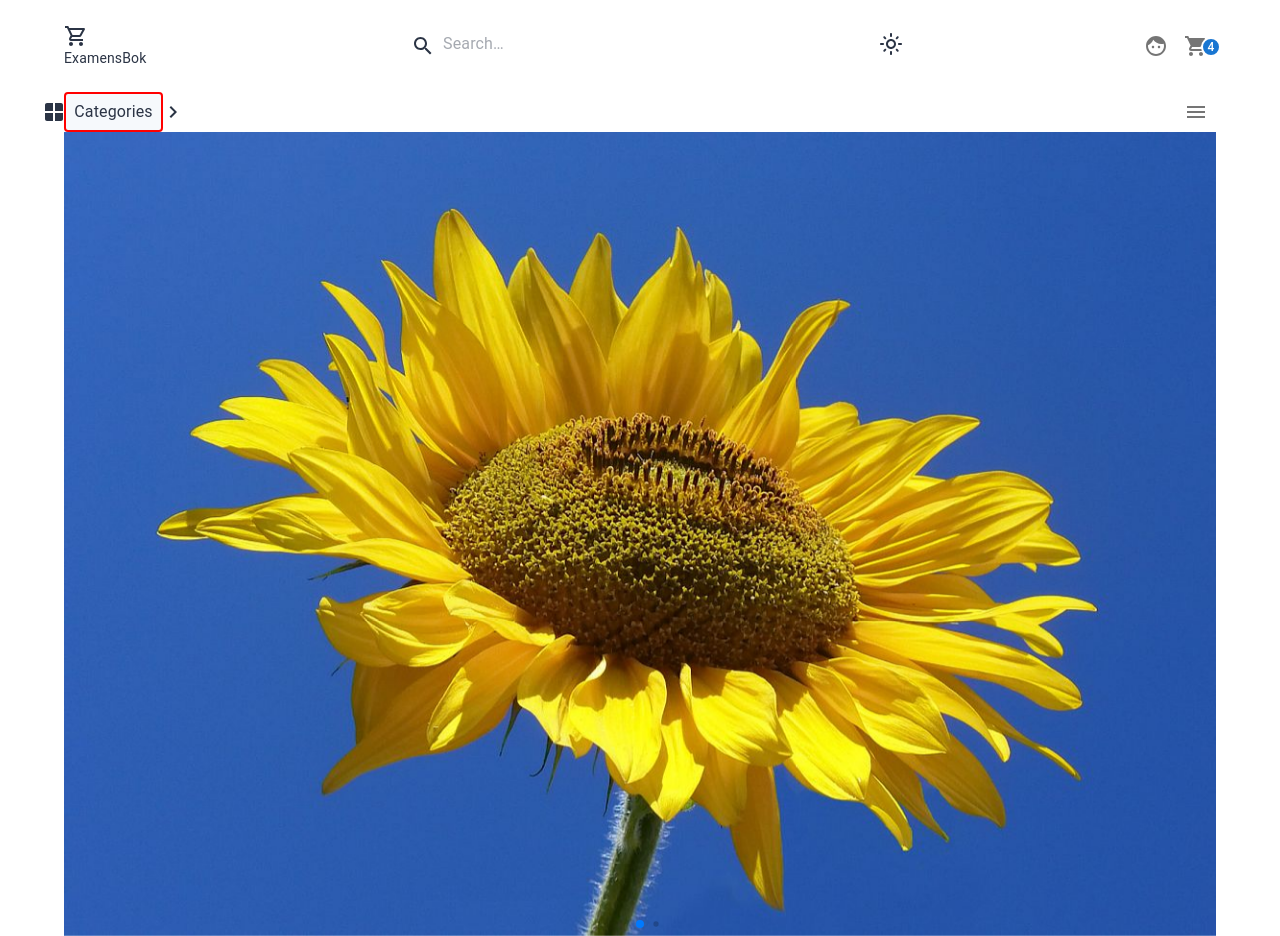
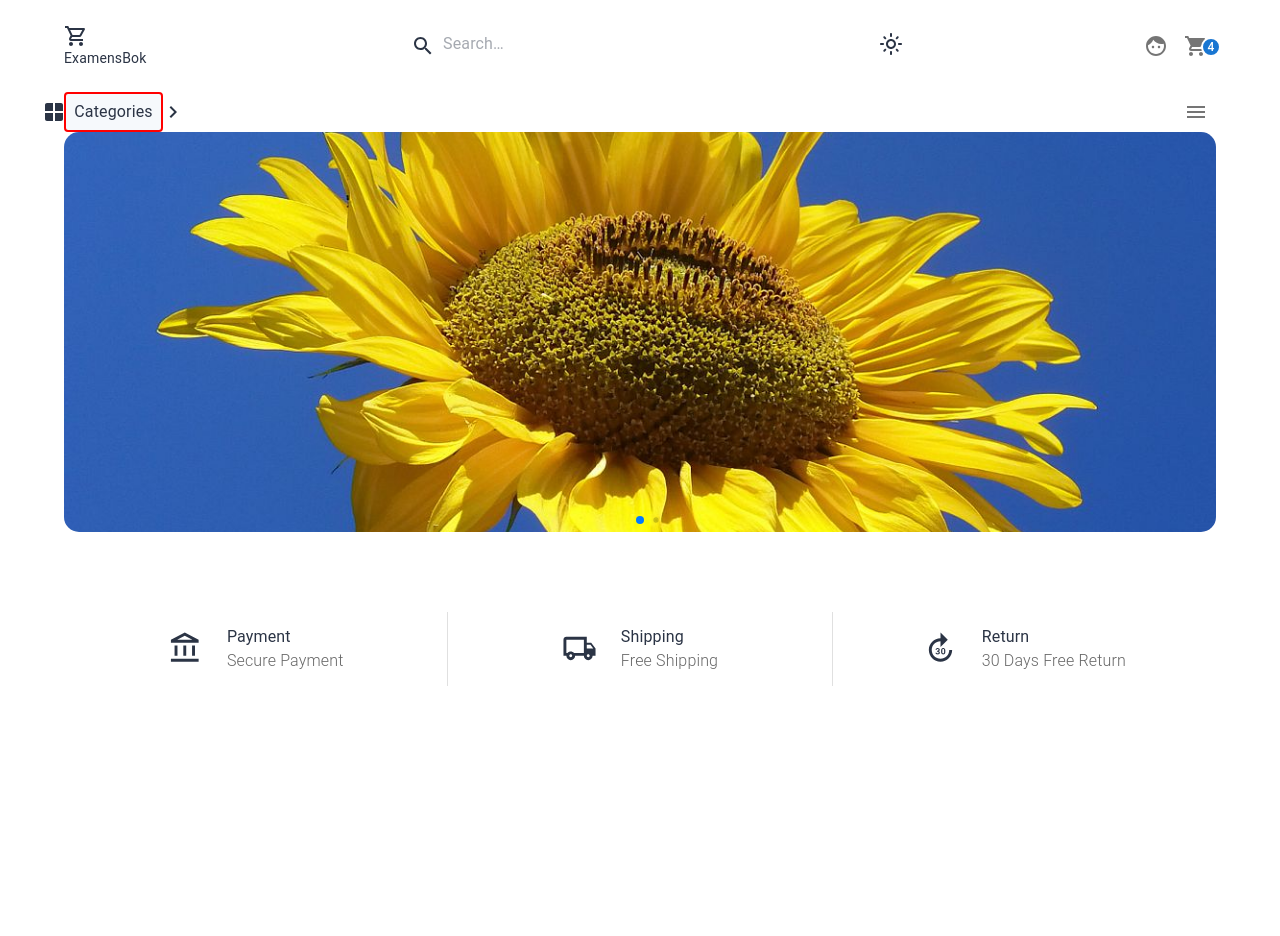
Before and after one commit to ebrahimmousa/eksamensbok, a React (Vite) app: page / in a window 1280 px wide. After the commit the page ends 800 px from the top, so only its background shows below. Built offline with nearby package versions, Linux system fonts and the light colour scheme.

Commit message:
Added Icons info

```diff
--- a/src/App.jsx
+++ b/src/App.jsx
@@ -6,6 +6,7 @@ import Hero from "./components/hero/Hero";
 // Import Swiper styles
 import "swiper/css";
 import "swiper/css/pagination";
+import Icons from "./components/hero/Icons";
 
 function App() {
   const [theme, colorMode] = useMode();
@@ -17,6 +18,7 @@ function App() {
         <Header />
         <NavBar />
         <Hero />
+        <Icons />
       </ThemeProvider>
     </ColorModeContext.Provider>
   );
--- a/src/components/hero/Hero.jsx
+++ b/src/components/hero/Hero.jsx
@@ -8,17 +8,36 @@ const Hero = () => {
     <Container>
       <div>
         <Swiper
+          //   loop={true}
           pagination={{
             dynamicBullets: true,
           }}
           modules={[Pagination]}
           className="mySwiper"
         >
-          <SwiperSlide>
-            <img src=".\src\Images\image1.jpg" alt="img1"></img>
+          <SwiperSlide className="parent-slider">
+            <Box
+              sx={{
+                display: "flex",
+                overflow: "hidden",
+                borderRadius: "15px",
+                height: "400px",
+              }}
+            >
+              <img src=".\src\Images\image1.jpg" alt="img1"></img>
+            </Box>{" "}
           </SwiperSlide>
           <SwiperSlide>
-            <img src=".\src\Images\image2.jpg" alt="img2"></img>
+            <Box
+              sx={{
+                display: "flex",
+                overflow: "hidden",
+                borderRadius: "15px",
+                height: "400px",
+              }}
+            >
+              <img src=".\src\Images\image2.jpg" alt="img1"></img>
+            </Box>{" "}
           </SwiperSlide>
         </Swiper>
       </div>
--- /dev/null
+++ b/src/components/hero/Icons.jsx
@@ -0,0 +1,90 @@
+import {
+  Box,
+  Container,
+  Divider,
+  Stack,
+  Typography,
+  useMediaQuery,
+  useTheme,
+} from "@mui/material";
+import AccountBalanceOutlinedIcon from "@mui/icons-material/AccountBalanceOutlined";
+import LocalShippingOutlinedIcon from "@mui/icons-material/LocalShippingOutlined";
+import Forward30OutlinedIcon from "@mui/icons-material/Forward30Outlined";
+
+const CardSection = () => {
+  const theme = useTheme();
+  return (
+    <Container
+      sx={{
+        position: "relative",
+        zIndex: 1,
+        mt: 10,
+        borderRadius: "30px",
+        overflow: "hidden",
+        bgcolor: theme.palette.mode === "dark" ? "#white" : "#black",
+      }}
+    >
+      <Stack
+        divider={
+          useMediaQuery("(min-width:600px)") ? (
+            <Divider orientation="vertical" flexItem />
+          ) : null
+        }
+        sx={{ flexWrap: "wrap" }}
+        direction={"row"}
+        alignItems={"center"}
+      >
+        {/* CHANGE TEXT VIKTIG!!! */}
+
+        <MyBox
+          icon={<AccountBalanceOutlinedIcon fontSize="large" />}
+          title={"Payment"}
+          subTitle={"Secure Payment"}
+        />
+        <MyBox
+          icon={<LocalShippingOutlinedIcon fontSize="large" />}
+          title={"Shipping"}
+          subTitle={"Free Shipping"}
+        />
+        <MyBox
+          icon={<Forward30OutlinedIcon fontSize="large" />}
+          title={"Return"}
+          subTitle={"30 Days Free Return"}
+        />
+      </Stack>
+    </Container>
+  );
+};
+
+export default CardSection;
+
+// eslint-disable-next-line react/prop-types
+const MyBox = ({ icon, title, subTitle }) => {
+  const theme = useTheme();
+  return (
+    <Box
+      sx={{
+        width: 250,
+        display: "flex",
+        flexGrow: 1,
+        alignItems: "center",
+        gap: 3,
+
+        py: 1.6,
+        justifyContent: useMediaQuery("(min-width:600px)") ? "center" : "left",
+      }}
+    >
+      {icon}
+
+      <Box>
+        <Typography variant="body1">{title}</Typography>
+        <Typography
+          sx={{ fontWeight: 300, color: theme.palette.text.secondary }}
+          variant="body1"
+        >
+          {subTitle}
+        </Typography>
+      </Box>
+    </Box>
+  );
+};
--- a/src/components/hero/Slider.css
+++ b/src/components/hero/Slider.css
@@ -20,3 +20,8 @@
     height: 100%;
     object-fit: cover;
   }
+
+  /* @media (max-width: 600px) {
+    .parent-slider img {
+
+display: none;  } } */
```
